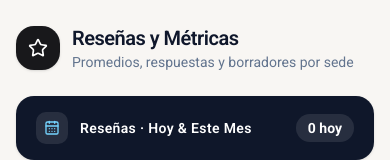
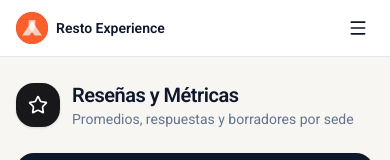
Before and after one commit to Leonani/resto-experience, a Next.js app: page / in a window 390 px wide. Shown: the top 160 px of the page. Built offline with nearby package versions, Linux system fonts and the light colour scheme; no server answers; the database is empty.

Commit message:
feat: menu hamburguesa movil que abre la sidebar (SidebarNav compartido)

```diff
--- a/app/page.tsx
+++ b/app/page.tsx
@@ -5,9 +5,11 @@ import { AuthGate } from "@/components/AuthGate";
 import { EmptyState } from "@/components/EmptyState";
 import { FilterBar } from "@/components/FilterBar";
 import { KPICards } from "@/components/KPICards";
+import { MobileSidebar } from "@/components/MobileSidebar";
 import { RatingsStackedChart } from "@/components/RatingsStackedChart";
 import { ReviewCard } from "@/components/ReviewCard";
 import { Sidebar } from "@/components/Sidebar";
+import { SidebarNav } from "@/components/sidebar-nav";
 import { SiteHeader } from "@/components/SiteHeader";
 import { SummaryHeader } from "@/components/SummaryHeader";
 import type { ReviewWithLocation } from "@/components/star-rating";
@@ -106,8 +108,13 @@ export default async function Page({ searchParams }: PageProps<"/">) {
     params.estrellas != null;
 
   return (
-    <main className="flex min-h-screen bg-[#f8f6f3] text-slate-900">
+    <main className="flex min-h-screen flex-col bg-[#f8f6f3] text-slate-900 lg:flex-row">
       <AuthGate>
+        {/* En tablet/móvil la sidebar vive en un drawer abierto con el menú
+            hamburguesa; en lg+ se renderiza la sidebar fija (`hidden lg:flex`) */}
+        <MobileSidebar>
+          <SidebarNav restaurantName={restaurants[0]?.name} />
+        </MobileSidebar>
         <Sidebar restaurantName={restaurants[0]?.name} />
 
         <div className="mx-auto flex w-full max-w-7xl flex-col gap-6 px-4 py-6 sm:px-6 lg:px-8">
--- /dev/null
+++ b/components/MobileSidebar.tsx
@@ -0,0 +1,80 @@
+"use client";
+
+import Image from "next/image";
+import { Menu, X } from "lucide-react";
+import { useState, type ReactNode } from "react";
+
+import { Button } from "@/components/ui/button";
+
+/**
+ * Drawer móvil/tablet: barra superior con el botón de menú hamburguesa que
+ * abre la sidebar que en escritorio es fija. El contenido (Server Component)
+ * se recibe por `children` desde `page.tsx`.
+ */
+export function MobileSidebar({ children }: { children: ReactNode }) {
+  const [open, setOpen] = useState(false);
+
+  return (
+    <>
+      {/* Barra superior en tablet/móvil (el aside fijo está oculto ahí) */}
+      <div className="flex items-center justify-between border-b border-slate-200 bg-white px-4 py-3 lg:hidden">
+        <span className="flex items-center gap-2">
+          <span className="grid size-8 shrink-0 place-items-center overflow-hidden rounded-lg">
+            <Image
+              src="/logo-resto.png"
+              alt="Logo Resto Experience"
+              width={32}
+              height={32}
+            />
+          </span>
+          <span className="text-sm font-semibold text-slate-900">
+            Resto Experience
+          </span>
+        </span>
+        <Button
+          variant="ghost"
+          size="icon"
+          onClick={() => setOpen(true)}
+          aria-label="Abrir menú"
+          data-testid="menu-hamburguesa"
+        >
+          <Menu className="size-5" aria-hidden="true" />
+        </Button>
+      </div>
+
+      {open && (
+        <div
+          className="fixed inset-0 z-50 lg:hidden"
+          role="dialog"
+          aria-modal="true"
+          aria-label="Menú de navegación"
+          data-testid="menu-movil"
+        >
+          <div
+            className="absolute inset-0 bg-slate-900/40 backdrop-blur-[2px]"
+            onClick={() => setOpen(false)}
+            aria-hidden="true"
+          />
+          <aside className="absolute inset-y-0 left-0 flex w-64 flex-col bg-white shadow-xl">
+            <div className="flex items-center justify-between border-b border-slate-100 px-4 py-3">
+              <span className="text-sm font-semibold text-slate-900">
+                Menú
+              </span>
+              <Button
+                variant="ghost"
+                size="icon"
+                onClick={() => setOpen(false)}
+                aria-label="Cerrar menú"
+              >
+                <X className="size-5" aria-hidden="true" />
+              </Button>
+            </div>
+            <div className="flex flex-1 flex-col overflow-y-auto px-4 py-4">
+              {children}
+            </div>
+          </aside>
+        </div>
+      )}
+    </>
+  );
+}
--- a/components/Sidebar.tsx
+++ b/components/Sidebar.tsx
@@ -1,116 +1,17 @@
-import type { ComponentType, ReactNode } from "react";
-import Image from "next/image";
-import {
-  CalendarClock,
-  FileText,
-  Megaphone,
-  Radio,
-  Star,
-  Target,
-  UtensilsCrossed,
-} from "lucide-react";
-
-import { SessionMenu } from "@/components/SessionMenu";
+import { SidebarNav } from "@/components/sidebar-nav";
 
 /**
- * Sidebar de navegación del panel. Es una pieza visual del shell: los ítems no
- * son navegables todavía, pero Reviews (la pantalla actual) se marca activo y
- * Reservations lleva la píldora oscura del diseño de referencia para mantener
- * la maqueta reconocible.
- *
- * Server Component: no tiene estado ni interacción.
+ * Sidebar fija de escritorio. Server Component sin estado: envuelve al
+ * contenido compartido (`SidebarNav`) en su caja sticky. En tablet/móvil se
+ * oculta (`hidden lg:flex`) porque ahí la navegación vive en el drawer
+ * `MobileSidebar`.
  */
 export function Sidebar({ restaurantName }: { restaurantName?: string }) {
   return (
     <aside className="hidden shrink-0 lg:flex" aria-label="Navegación del panel">
       <div className="sticky top-0 flex h-screen w-64 flex-col border-r border-slate-200 bg-white px-4 py-6">
-        {/* Identidad */}
-        <div className="mb-8 flex items-center gap-3">
-          <span className="grid size-10 shrink-0 place-items-center overflow-hidden rounded-xl">
-            <Image
-              src="/logo-resto.png"
-              alt="Logo Resto Experience"
-              width={40}
-              height={40}
-            />
-          </span>
-          <div className="min-w-0">
-            <p className="truncate text-sm font-semibold text-slate-900">
-              Resto Experience
-            </p>
-          </div>
-        </div>
-
-        <nav className="flex flex-1 flex-col gap-6">
-          <NavSection title="Marketing">
-            <NavItem icon={Radio} label="Social Media" badge="Live" />
-            <NavItem icon={Star} label="Reviews" active />
-            <NavItem icon={Megaphone} label="Influencers" />
-          </NavSection>
-
-          <NavSection title="Operations">
-            <NavItem icon={CalendarClock} label="Reservations" highlighted />
-            <NavItem icon={UtensilsCrossed} label="Menu" />
-          </NavSection>
-
-          <NavSection title="Analytics">
-            <NavItem icon={Target} label="Goals" />
-            <NavItem icon={FileText} label="Reports" />
-          </NavSection>
-        </nav>
-
-        {/* Sesión del usuario: login o usuario logueado */}
-        <footer className="mt-4 border-t border-slate-100 pt-4">
-          <SessionMenu restaurantName={restaurantName} />
-        </footer>
+        <SidebarNav restaurantName={restaurantName} />
       </div>
     </aside>
   );
 }
-
-function NavSection({ title, children }: { title: string; children: ReactNode }) {
-  return (
-    <div className="flex flex-col gap-1">
-      <p className="px-3 pb-1.5 text-[11px] font-semibold tracking-wider text-slate-400 uppercase">
-        {title}
-      </p>
-      {children}
-    </div>
-  );
-}
-
-function NavItem({
-  icon: Icon,
-  label,
-  active = false,
-  highlighted = false,
-  badge,
-}: {
-  icon: ComponentType<{ className?: string }>;
-  label: string;
-  active?: boolean;
-  highlighted?: boolean;
-  badge?: string;
-}) {
-  const className = active
-    ? "bg-zinc-900 text-white shadow-sm"
-    : highlighted
-      ? "bg-slate-100 text-slate-900"
-      : "text-slate-600 hover:bg-slate-100 hover:text-slate-900";
-
-  return (
-    <button
-      type="button"
-      aria-current={active ? "page" : undefined}
-      className={`flex w-full items-center gap-3 rounded-xl px-3 py-2 text-sm font-medium transition-colors ${className}`}
-    >
-      <Icon className="size-5 shrink-0" aria-hidden="true" />
-      {label}
-      {badge && (
-        <span className="ml-auto rounded-md bg-slate-900 px-1.5 py-0.5 text-[10px] font-semibold tracking-wide text-white uppercase">
-          {badge}
-        </span>
-      )}
-    </button>
-  );
-}
--- /dev/null
+++ b/components/sidebar-nav.tsx
@@ -0,0 +1,111 @@
+import type { ComponentType, ReactNode } from "react";
+import Image from "next/image";
+import {
+  CalendarClock,
+  FileText,
+  Megaphone,
+  Radio,
+  Star,
+  Target,
+  UtensilsCrossed,
+} from "lucide-react";
+
+import { SessionMenu } from "@/components/SessionMenu";
+
+/**
+ * Contenido compartido de la sidebar (identidad + navegación + sesión).
+ * Server Component; lo usan tanto la sidebar fija de escritorio (`Sidebar`)
+ * como el drawer móvil (`MobileSidebar`, que recibe esto por `children`).
+ */
+export function SidebarNav({ restaurantName }: { restaurantName?: string }) {
+  return (
+    <>
+      {/* Identidad */}
+      <div className="mb-8 flex items-center gap-3">
+        <span className="grid size-10 shrink-0 place-items-center overflow-hidden rounded-xl">
+          <Image
+            src="/logo-resto.png"
+            alt="Logo Resto Experience"
+            width={40}
+            height={40}
+          />
+        </span>
+        <div className="min-w-0">
+          <p className="truncate text-sm font-semibold text-slate-900">
+            Resto Experience
+          </p>
+        </div>
+      </div>
+
+      <nav className="flex flex-1 flex-col gap-6">
+        <NavSection title="Marketing">
+          <NavItem icon={Radio} label="Social Media" badge="Live" />
+          <NavItem icon={Star} label="Reviews" active />
+          <NavItem icon={Megaphone} label="Influencers" />
+        </NavSection>
+
+        <NavSection title="Operations">
+          <NavItem icon={CalendarClock} label="Reservations" highlighted />
+          <NavItem icon={UtensilsCrossed} label="Menu" />
+        </NavSection>
+
+        <NavSection title="Analytics">
+          <NavItem icon={Target} label="Goals" />
+          <NavItem icon={FileText} label="Reports" />
+        </NavSection>
+      </nav>
+
+      {/* Sesión del usuario: login o usuario logueado */}
+      <footer className="mt-4 border-t border-slate-100 pt-4">
+        <SessionMenu restaurantName={restaurantName} />
+      </footer>
+    </>
+  );
+}
+
+function NavSection({ title, children }: { title: string; children: ReactNode }) {
+  return (
+    <div className="flex flex-col gap-1">
+      <p className="px-3 pb-1.5 text-[11px] font-semibold tracking-wider text-slate-400 uppercase">
+        {title}
+      </p>
+      {children}
+    </div>
+  );
+}
+
+function NavItem({
+  icon: Icon,
+  label,
+  active = false,
+  highlighted = false,
+  badge,
+}: {
+  icon: ComponentType<{ className?: string }>;
+  label: string;
+  active?: boolean;
+  highlighted?: boolean;
+  badge?: string;
+}) {
+  const className = active
+    ? "bg-zinc-900 text-white shadow-sm"
+    : highlighted
+      ? "bg-slate-100 text-slate-900"
+      : "text-slate-600 hover:bg-slate-100 hover:text-slate-900";
+
+  return (
+    <button
+      type="button"
+      aria-current={active ? "page" : undefined}
+      className={`flex w-full items-center gap-3 rounded-xl px-3 py-2 text-sm font-medium transition-colors ${className}`}
+    >
+      <Icon className="size-5 shrink-0" aria-hidden="true" />
+      {label}
+      {badge && (
+        <span className="ml-auto rounded-md bg-slate-900 px-1.5 py-0.5 text-[10px] font-semibold tracking-wide text-white uppercase">
+          {badge}
+        </span>
+      )}
+    </button>
+  );
+}
```
Also changed, not shown: .opencode/skills/design-system/SKILL.md, 1 other file (tests, documents, lock files or other folders).
